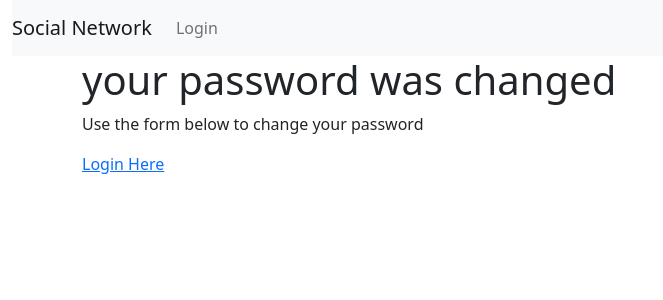
After one commit to moinmalik996/social_website, a Django app: template account/templates/registration/password_reset_complete.html in a window 1280 px wide. The commit adds this page. Shown: the top 300 px of the page, without its empty margins (0-663 px from the left). Run offline with Django 4.2, Linux system fonts and the light colour scheme; the template is opened without the code that fills it, so the values that code supplies are empty.

Commit message:
django authentication and reset password implemented

```diff
--- a/account/templates/registration/login.html
+++ b/account/templates/registration/login.html
@@ -19,5 +19,9 @@
       <input type="hidden" name="next" value="{{ next }}" />
       <p><input type="submit" value="Log-in"></p>
     </form>
+
+
+    <br>
+    <p><a href="{% url 'password_reset' %}" class="link-primary link-offset-2 link-underline-opacity-25 link-underline-opacity-100-hover">Forget Password</a></p>
   </div>
 {% endblock %}
--- /dev/null
+++ b/account/templates/registration/password_reset_complete.html
@@ -0,0 +1,10 @@
+{% extends 'base.html' %}
+
+{% block title %}Password Changed{% endblock %}
+
+{% block content %}
+  <h1>your password was changed</h1>
+  <p>Use the form below to change your password</p>
+  <a href='{% url "login" %}'>Login Here</a>
+  </form>
+{% endblock %}
--- a/account/templates/registration/password_reset_email.html
+++ b/account/templates/registration/password_reset_email.html
@@ -1,4 +1,3 @@
 Someone asked for password reset for email {{ email }}. Follow the link below:
-{{ protocol }}://{{ domain }}{% url "password_reset_confirm" uidb64=uid
-token=token %}
+{{ protocol }}://{{ domain }}{% url "password_reset_confirm" uidb64=uid token=token %}
 Your username, in case you've forgotten: {{ user.get_username }}
--- a/account/urls.py
+++ b/account/urls.py
@@ -4,16 +4,19 @@ from . import views
 urlpatterns = [
     # path('login/', views.user_login, name='login')
     path('', views.home, name='home'),
-    path('login/', views.UserLoginView.as_view(), name='login'),
-    path('logout/', views.UserLogoutVieew.as_view(), name='logout'),
     path('dashboard/', views.dashboard, name='dashboard'),
-    path('change-password/', views.UserPasswordChangeView.as_view(), name='change_password'),
-    path('change-password/done/', views.UserPasswordChangeDoneView.as_view(), name='password_change_done'),
 
-    path('reset-password/', views.UserPasswordResetView.as_view(), name='password_reset'),
-    path('reset-password/done', views.UserPasswordResetView.as_view(), name='password_reset_done'),
-    path('reset-password/', views.UserPasswordResetView.as_view(), name='password_reset_confirm'),
-    path('reset-password/<uidb64>/<token>/', views.UserPasswordResetView.as_view(), name='password_reset_complete'),
+
+
+    # path('login/', views.UserLoginView.as_view(), name='login'),
+    # path('logout/', views.UserLogoutVieew.as_view(), name='logout'),
+    # path('change-password/', views.UserPasswordChangeView.as_view(), name='change_password'),
+    # path('change-password/done/', views.UserPasswordChangeDoneView.as_view(), name='password_change_done'),
+
+    # path('reset-password/', views.UserPasswordResetView.as_view(), name='password_reset'),
+    # path('reset-password/done', views.UserPasswordResetDoneView.as_view(), name='password_reset_done'),
+    # path('reset-password/<uidb64>/<token>/', views.UserPasswordResetConfirmView.as_view(), name='password_reset_confirm'),
+    # path('reset-password/complete/', views.UserPasswordResetCompleteView.as_view(), name='password_reset_complete'),
 
 
 
--- a/social_website/settings.py
+++ b/social_website/settings.py
@@ -81,6 +81,8 @@ DATABASES = {
     }
 }
 
+EMAIL_BACKEND = 'django.core.mail.backends.console.EmailBackend'
+
 
 # Password validation
 # https://docs.djangoproject.com/en/4.1/ref/settings/#auth-password-validators
```
Also changed, not shown: account/templates/registration/password_change_complete.html (renamed from account/templates/registration/password_change_done.html).
